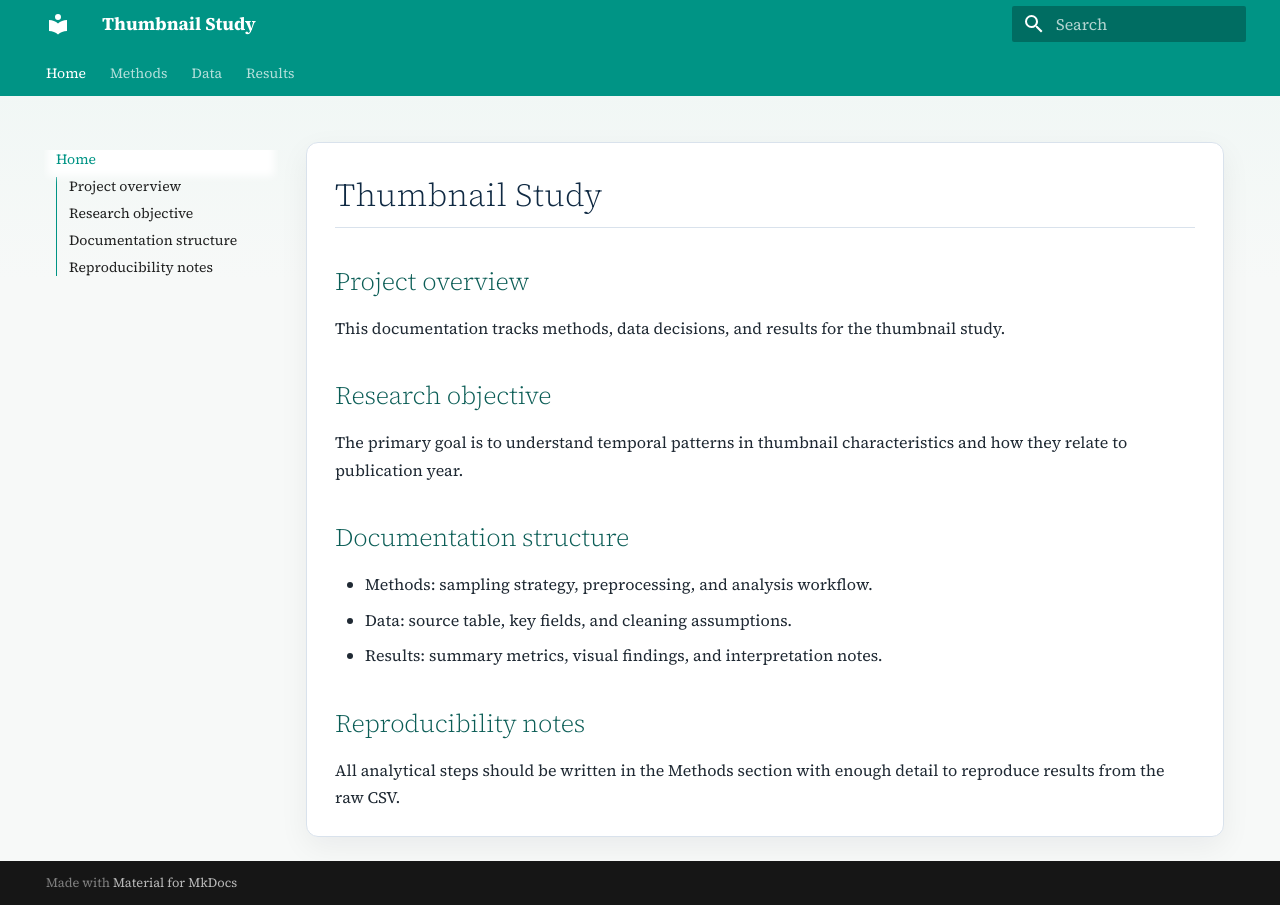
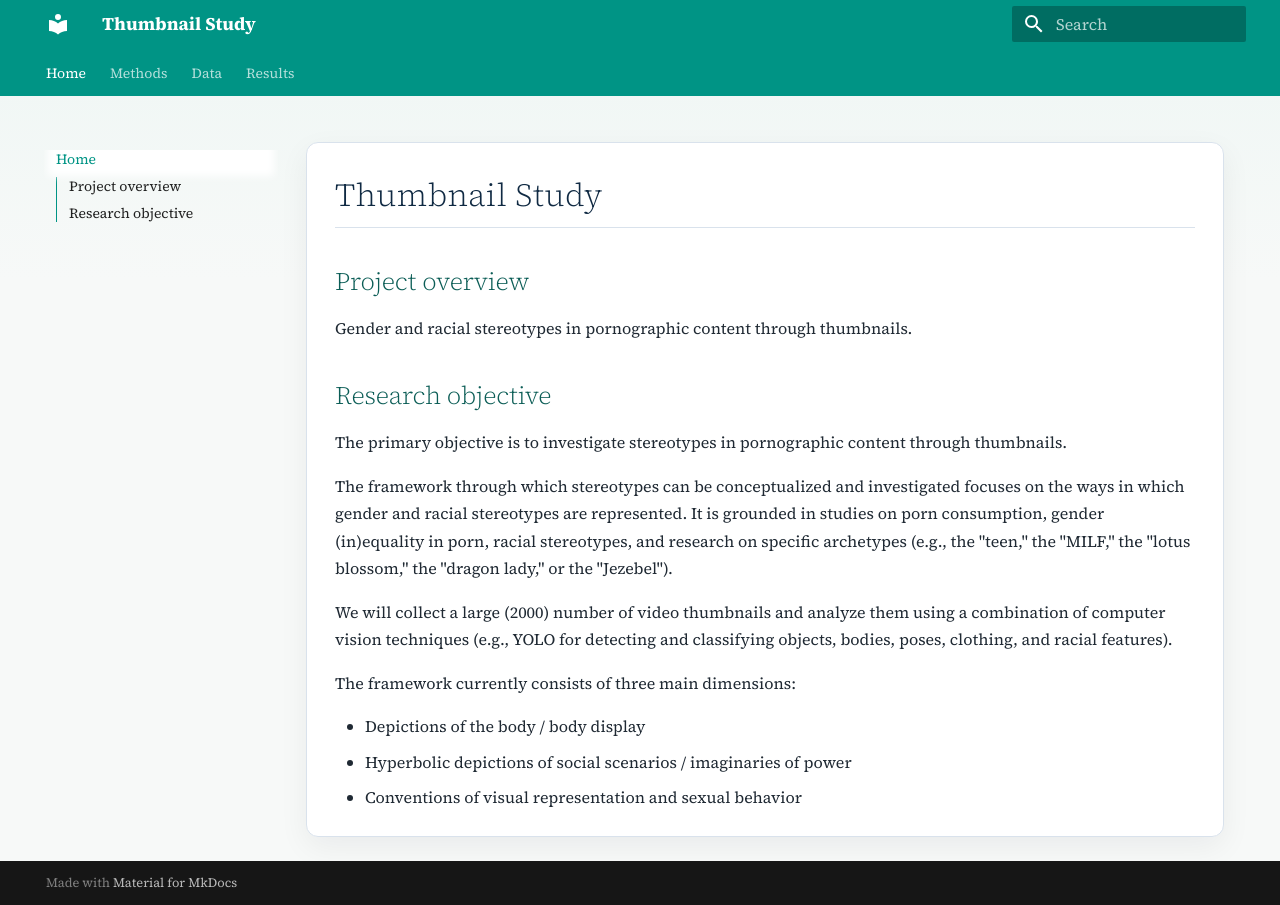
Before and after one commit to lyashevska/thmbnails, an MkDocs documentation site: the page built from docs/index.md, in a window 1280 px wide. Built offline with MkDocs 1.6.1 and Material for MkDocs 9.7.7, drawn with Linux system fonts in a browser that asks for light colours.

Commit message:
add research objective

```diff
--- a/docs/index.md
+++ b/docs/index.md
@@ -2,18 +2,18 @@
 
 ## Project overview
 
-This documentation tracks methods, data decisions, and results for the thumbnail study.
+Gender and racial stereotypes in pornographic content through thumbnails.
 
 ## Research objective
 
-The primary goal is to understand temporal patterns in thumbnail characteristics and how they relate to publication year.
+The primary objective is to investigate stereotypes in pornographic content through thumbnails.
 
-## Documentation structure
+The framework through which stereotypes can be conceptualized and investigated focuses on the ways in which gender and racial stereotypes are represented. It is grounded in studies on porn consumption, gender (in)equality in porn, racial stereotypes, and research on specific archetypes (e.g., the "teen," the "MILF," the "lotus blossom," the "dragon lady," or the "Jezebel").
 
-- Methods: sampling strategy, preprocessing, and analysis workflow.
-- Data: source table, key fields, and cleaning assumptions.
-- Results: summary metrics, visual findings, and interpretation notes.
+We will collect a large (2000) number of video thumbnails and analyze them using a combination of computer vision techniques (e.g., YOLO for detecting and classifying objects, bodies, poses, clothing, and racial features).
 
-## Reproducibility notes
+The framework currently consists of three main dimensions:
 
-All analytical steps should be written in the Methods section with enough detail to reproduce results from the raw CSV.
+- Depictions of the body / body display
+- Hyperbolic depictions of social scenarios / imaginaries of power
+- Conventions of visual representation and sexual behavior
```
